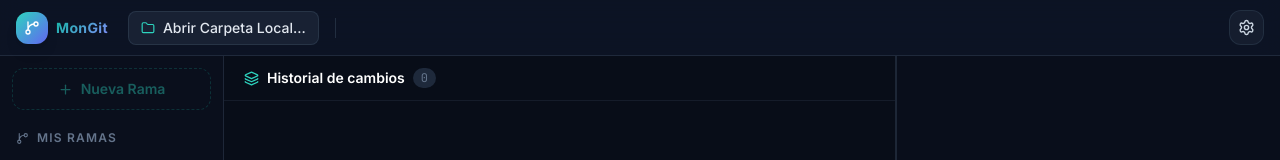
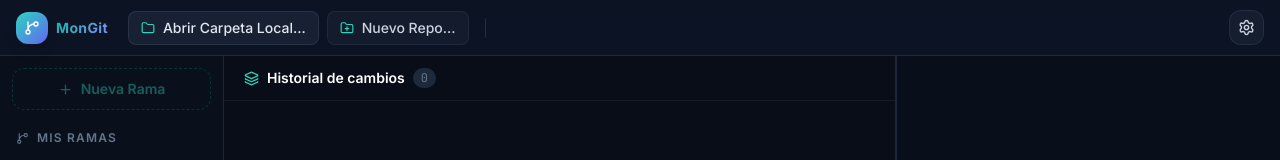
Before and after one commit to Monti1751/MonGit, a React (Vite) app: page / in a window 1280 px wide. Shown: the top 160 px of the page. Built offline with nearby package versions, Linux system fonts and the light colour scheme.

Commit message:
He reactivado la creación de Repositorios desde la app

```diff
--- a/src/App.jsx
+++ b/src/App.jsx
@@ -3,7 +3,7 @@ import {
   GitBranch, GitCommit, GitMerge,
   Upload, Download, CheckCircle2, Settings,
   Plus, ChevronDown, RotateCcw,
-  Code2, Folder, X, Check,
+  Code2, Folder, FolderPlus, X, Check,
   AlertCircle, Clock, Layers,
   RefreshCw, Terminal, Eye, Info, UserPlus, Trash2
 } from 'lucide-react'
@@ -273,6 +273,15 @@ export default function App() {
     }
   }
 
+  const handleCreateRepoClick = () => {
+    if (providers.length === 0) {
+      showToast('Por favor, conecta una cuenta en la nube (como GitHub) primero.', 'info')
+      setShowProviderSetup(true)
+    } else {
+      setShowCreateRepoModal(true)
+    }
+  }
+
   const loadLocalRepoData = async (path, specificBranch = null) => {
     setLoadingData(true)
     try {
@@ -477,6 +486,16 @@ export default function App() {
             <Folder size={14} className="text-brand-400" />
             <span>{localFolderPath ? 'Abrir Otra Carpeta...' : 'Abrir Carpeta Local...'}</span>
           </button>
+
+          <button
+            onClick={handleCreateRepoClick}
+            className="flex items-center gap-2 px-3 py-1.5 rounded-lg bg-slate-800/40 border border-slate-700/40 hover:border-brand-500/50 hover:bg-brand-500/10 hover:text-brand-400 transition-all text-sm text-slate-300 font-medium cursor-pointer"
+            title="Crear un nuevo repositorio en la nube"
+          >
+            <FolderPlus size={14} className="text-brand-400" />
+            <span>Nuevo Repo...</span>
+          </button>
+
           {localFolderPath && (
             <div className="flex items-center gap-2 px-3 py-1 rounded-lg bg-slate-800/30 border border-slate-700/30 text-xs">
               <span className="font-semibold text-slate-200">{localFolderPath.split(/[/\\]/).pop()}</span>
```
